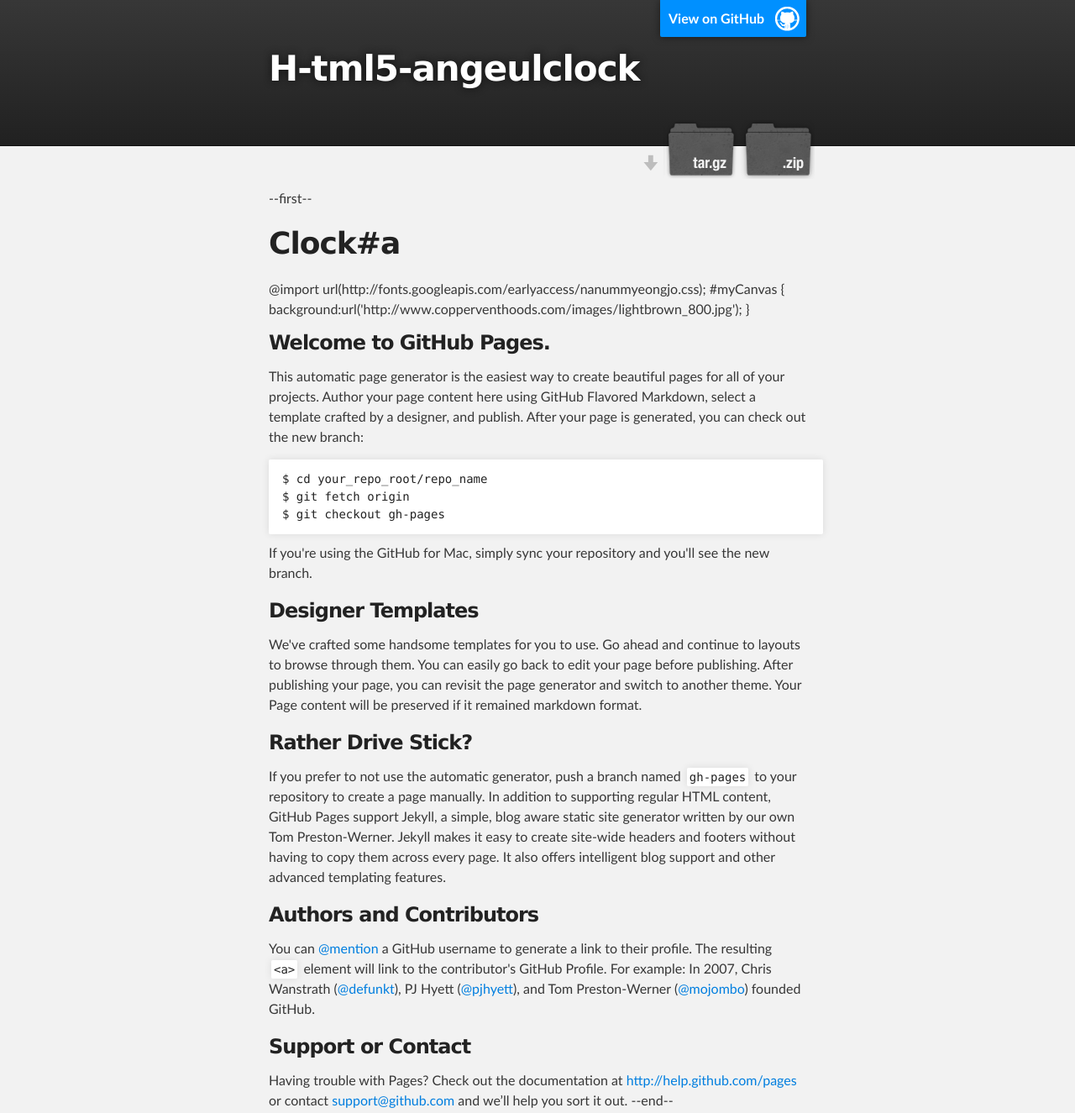
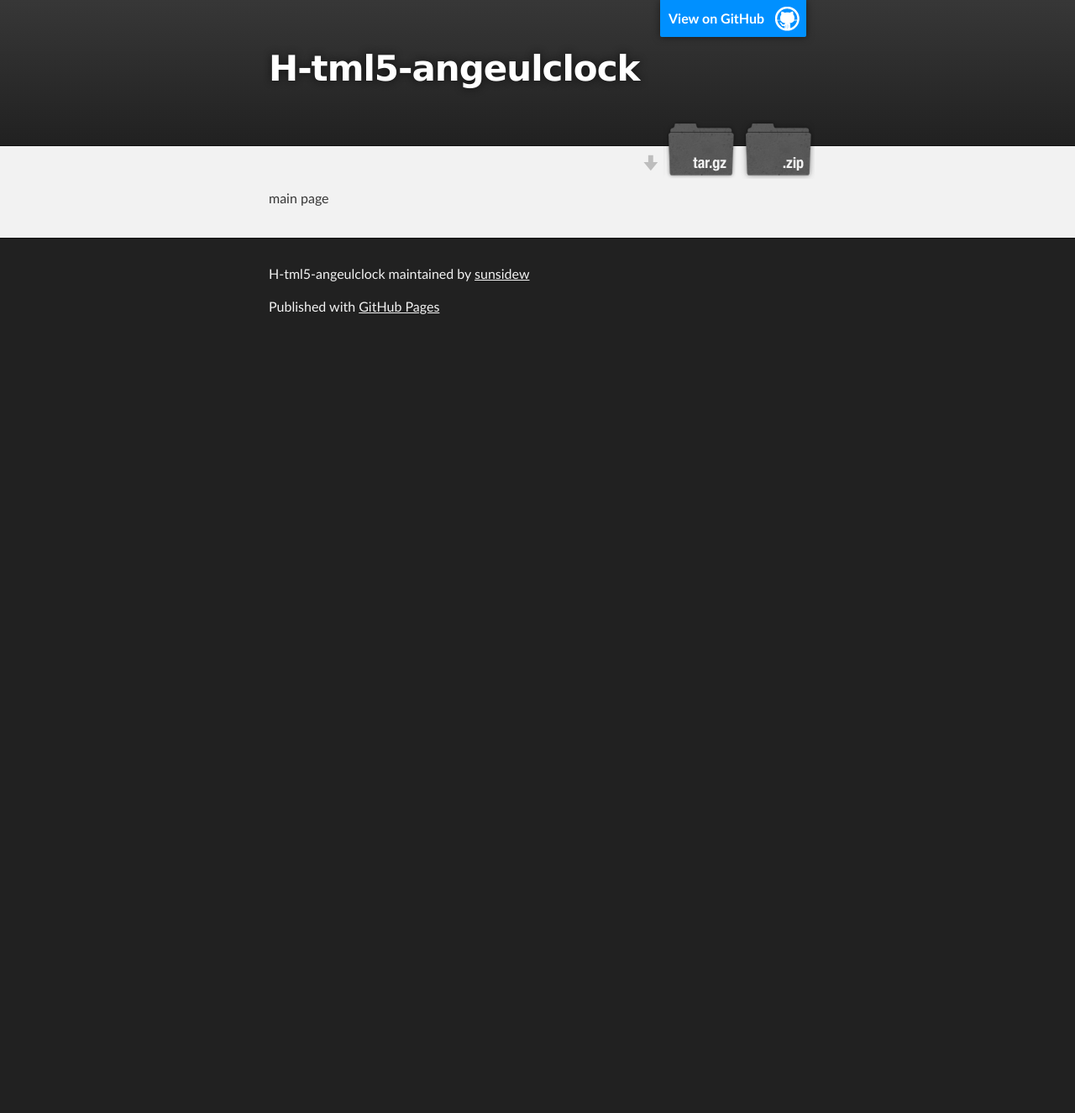
Before and after one commit to sunsidew/H-TML5-angeulClock, a plain HTML site: page index.html in a window 1280 px wide. Shown: the top 1325 px of the page at 84% size. After the commit the page ends 800 px from the top, so only its background shows below. Drawn offline with Linux system fonts and the light colour scheme.

```diff
--- a/index.html
+++ b/index.html
@@ -31,49 +31,7 @@
     <!-- MAIN CONTENT -->
     <div id="main_content_wrap" class="outer">
       <section id="main_content" class="inner">
-        <p>--first--</p>
-
-<h1>
-<a name="clocka" class="anchor" href="#clocka"><span class="octicon octicon-link"></span></a>Clock#a</h1>
-
-<p></p>
-
-
-@import url(http://fonts.googleapis.com/earlyaccess/nanummyeongjo.css);
-
-#myCanvas { background:url('http://www.copperventhoods.com/images/lightbrown_800.jpg'); }
-<h3>
-<a name="welcome-to-github-pages" class="anchor" href="#welcome-to-github-pages"><span class="octicon octicon-link"></span></a>Welcome to GitHub Pages.</h3>
-
-<p>This automatic page generator is the easiest way to create beautiful pages for all of your projects. Author your page content here using GitHub Flavored Markdown, select a template crafted by a designer, and publish. After your page is generated, you can check out the new branch:</p>
-
-<pre><code>$ cd your_repo_root/repo_name
-$ git fetch origin
-$ git checkout gh-pages
-</code></pre>
-
-<p>If you're using the GitHub for Mac, simply sync your repository and you'll see the new branch.</p>
-
-<h3>
-<a name="designer-templates" class="anchor" href="#designer-templates"><span class="octicon octicon-link"></span></a>Designer Templates</h3>
-
-<p>We've crafted some handsome templates for you to use. Go ahead and continue to layouts to browse through them. You can easily go back to edit your page before publishing. After publishing your page, you can revisit the page generator and switch to another theme. Your Page content will be preserved if it remained markdown format.</p>
-
-<h3>
-<a name="rather-drive-stick" class="anchor" href="#rather-drive-stick"><span class="octicon octicon-link"></span></a>Rather Drive Stick?</h3>
-
-<p>If you prefer to not use the automatic generator, push a branch named <code>gh-pages</code> to your repository to create a page manually. In addition to supporting regular HTML content, GitHub Pages support Jekyll, a simple, blog aware static site generator written by our own Tom Preston-Werner. Jekyll makes it easy to create site-wide headers and footers without having to copy them across every page. It also offers intelligent blog support and other advanced templating features.</p>
-
-<h3>
-<a name="authors-and-contributors" class="anchor" href="#authors-and-contributors"><span class="octicon octicon-link"></span></a>Authors and Contributors</h3>
-
-<p>You can <a href="https://github.com/blog/821" class="user-mention">@mention</a> a GitHub username to generate a link to their profile. The resulting <code>&lt;a&gt;</code> element will link to the contributor's GitHub Profile. For example: In 2007, Chris Wanstrath (<a href="https://github.com/defunkt" class="user-mention">@defunkt</a>), PJ Hyett (<a href="https://github.com/pjhyett" class="user-mention">@pjhyett</a>), and Tom Preston-Werner (<a href="https://github.com/mojombo" class="user-mention">@mojombo</a>) founded GitHub.</p>
-
-<h3>
-<a name="support-or-contact" class="anchor" href="#support-or-contact"><span class="octicon octicon-link"></span></a>Support or Contact</h3>
-
-<p>Having trouble with Pages? Check out the documentation at <a href="http://help.github.com/pages">http://help.github.com/pages</a> or contact <a href="mailto:support@github.com">support@github.com</a> and we’ll help you sort it out.
---end--</p>
+        <p>main page</p>
       </section>
     </div>
 
```
Also changed, not shown: params.json (+1 -1 lines).
